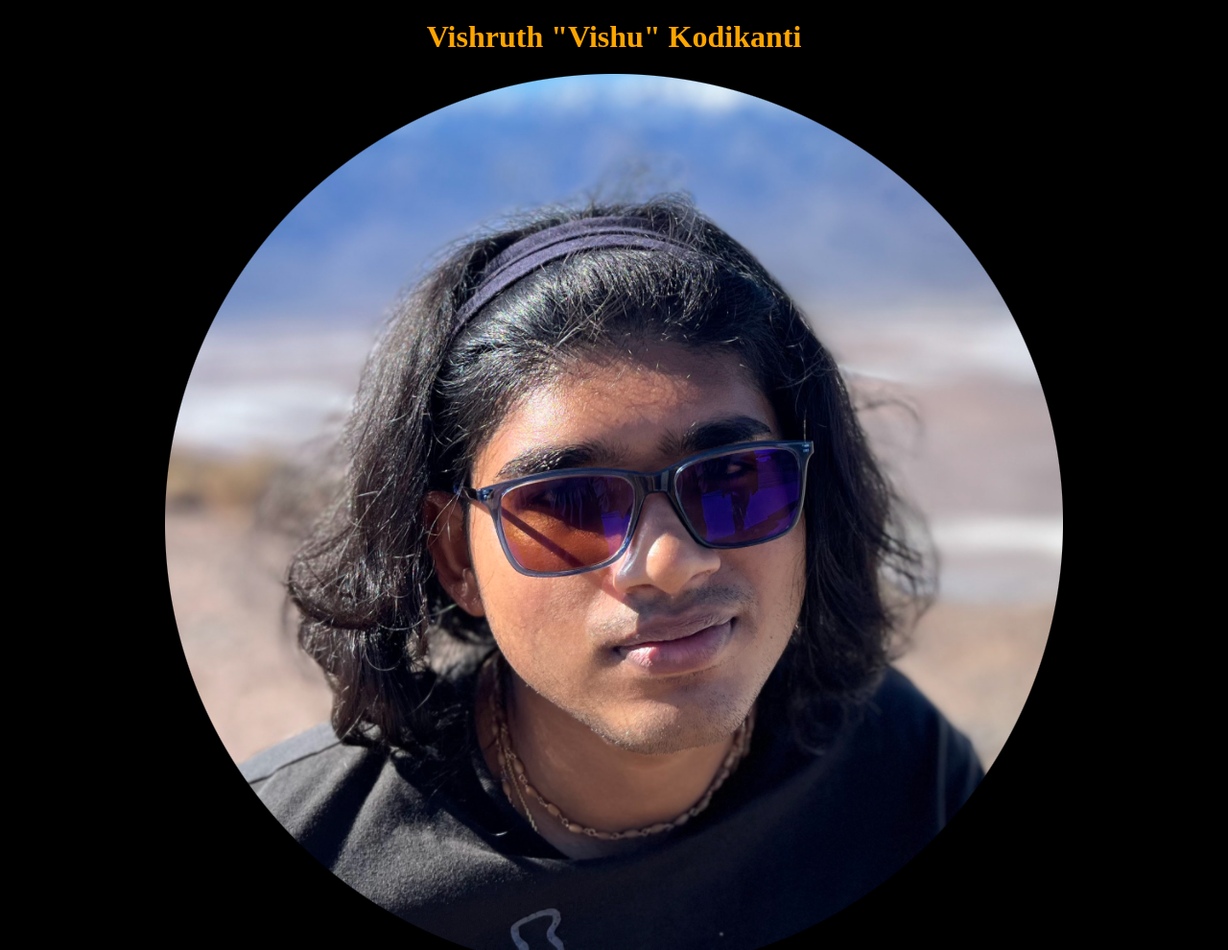
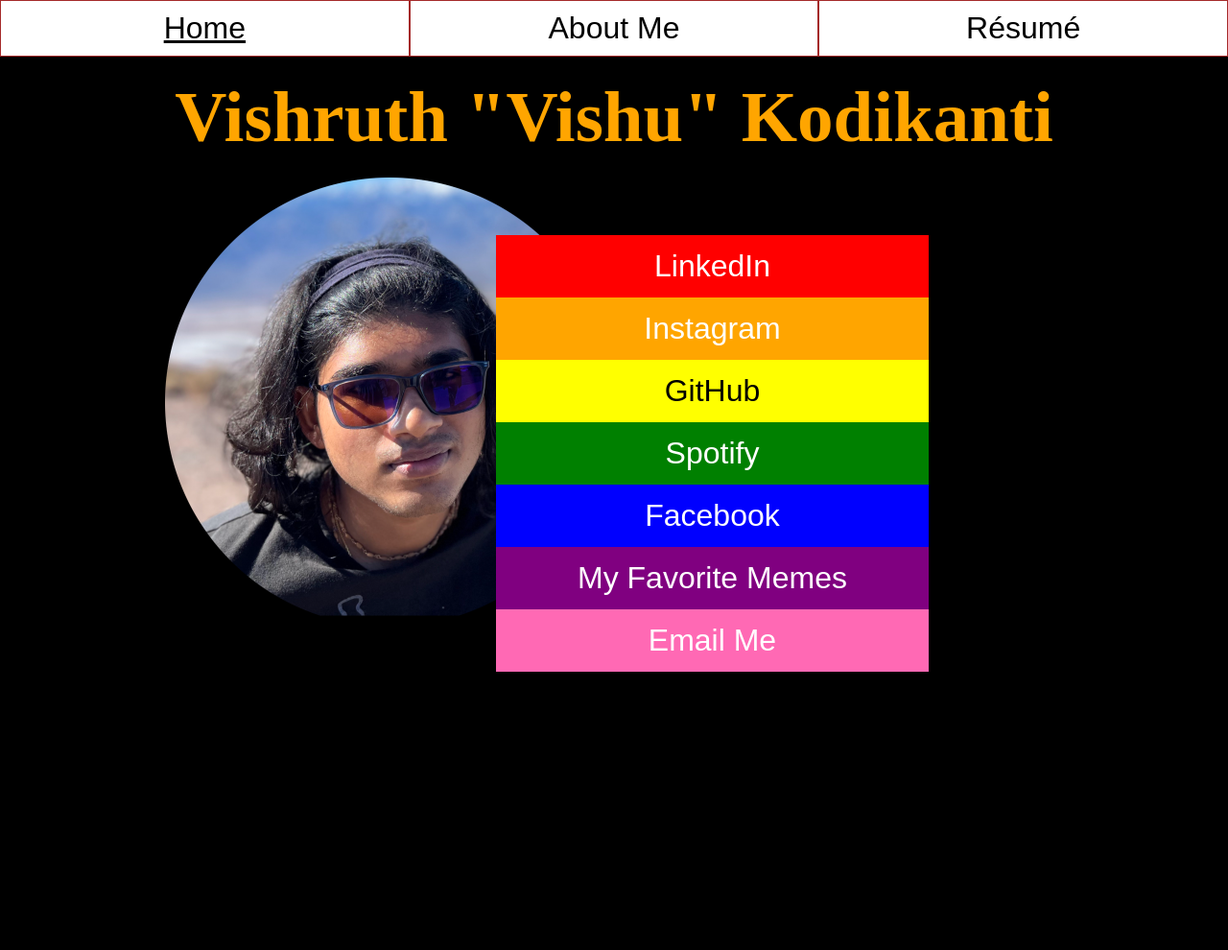
Before and after one commit to vish-the-fish737/My-Website, a plain HTML site: page index.html in a window 1280 px wide. Shown: the top 990 px of the page at 96% size. After the commit the page ends 800 px from the top, so only its background shows below. Drawn offline with Linux system fonts and the light colour scheme.

Commit message:
buttons and tabs

```diff
--- a/index.html
+++ b/index.html
@@ -9,10 +9,18 @@
 </head>
 
 <body style="background-color:black;">
+  <div class="tab-container">
+  <div class="tab-buttons">
+    <button class="tab-button active" onclick="openTab(event, 'tab1')">Home</button>
+    <button class="tab-button" onclick="openTab(event, 'tab2')">About Me</button>
+    <button class="tab-button" onclick="openTab(event, 'tab3')">Résumé</button>
+  </div>
+  </div>
   <h1 id="main-title">Vishruth "Vishu" Kodikanti</h1>
   <div class="image-container">
   <img src="4FF69B0F-ABCA-4046-A480-7BC86153E395.png" alt="Picture of Vishu">
 </div>
+  <div class="button-container">
     <p><button class="redbtn" onclick="window.open('https://www.linkedin.com/in/vishu-k/')" target="_blank">
       LinkedIn
     </button></p>
@@ -34,6 +42,7 @@
     <p><button class="pibtn" onclick="window.open('mailto:vish.fish789@gmail.com')" target="_blank">
       Email Me
     </button></p>
+  </div>
   <script src="script.js"></script>
 </body>
 
--- a/script.js
+++ b/script.js
@@ -0,0 +1,13 @@
+function openTab(evt, tabName) {
+    var i, tabContent, tabButtons;
+    tabContent = document.getElementsByClassName("tab-content");
+    for (i = 0; i < tabContent.length; i++) {
+      tabContent[i].style.display = "none";
+    }
+    tabButtons = document.getElementsByClassName("tab-button");
+    for (i = 0; i < tabButtons.length; i++) {
+      tabButtons[i].className = tabButtons[i].className.replace(" active", "");
+    }
+    document.getElementById(tabName).style.display = "block";
+    evt.currentTarget.className += " active";
+  }
--- a/style.css
+++ b/style.css
@@ -15,6 +15,7 @@ body
 {
   color: orange;
   text-align: center;
+  font-size: 75px;
   margin-top: 20px;
   margin-bottom: 20px;
 }
@@ -30,7 +31,7 @@ body
 img
 {
   display: block;
-  width: 100%;
+  width: 50%;
   height: auto;
   object-fit: cover;
 }
@@ -44,11 +45,28 @@ p
 
 button
 {
+  display: flex;
+  align-items: center;
+  justify-content: center;
+  width: 68%;
+  height: auto;
+  object-fit: cover;
   border: none;
   cursor: pointer;
-  padding: 14px 61px;
+  padding: 14px 191px;
   font-size: 32px;
   color: white;
+  white-space: nowrap;
+}
+
+.button-container
+{
+  position: absolute;
+  bottom: 100px;
+  right: 100px;
+  color: white;
+  font-size: 24px;
+  text-align: right;
 }
 
 .redbtn
@@ -92,3 +110,29 @@ button:hover
   background-color: white;
   color: black;
 }
+
+.tab-container
+{
+  width: 100%;
+}
+
+.tab-buttons
+{
+  display: flex;
+}
+
+.tab-button
+{
+  padding: 10px 20px;
+  border: 1px solid brown;
+  background-color: white;
+  color: black;
+  cursor: pointer;
+}
+
+.tab-button.active
+{
+  background-color: white;
+  color: black;
+  text-decoration: underline;
+}
```
